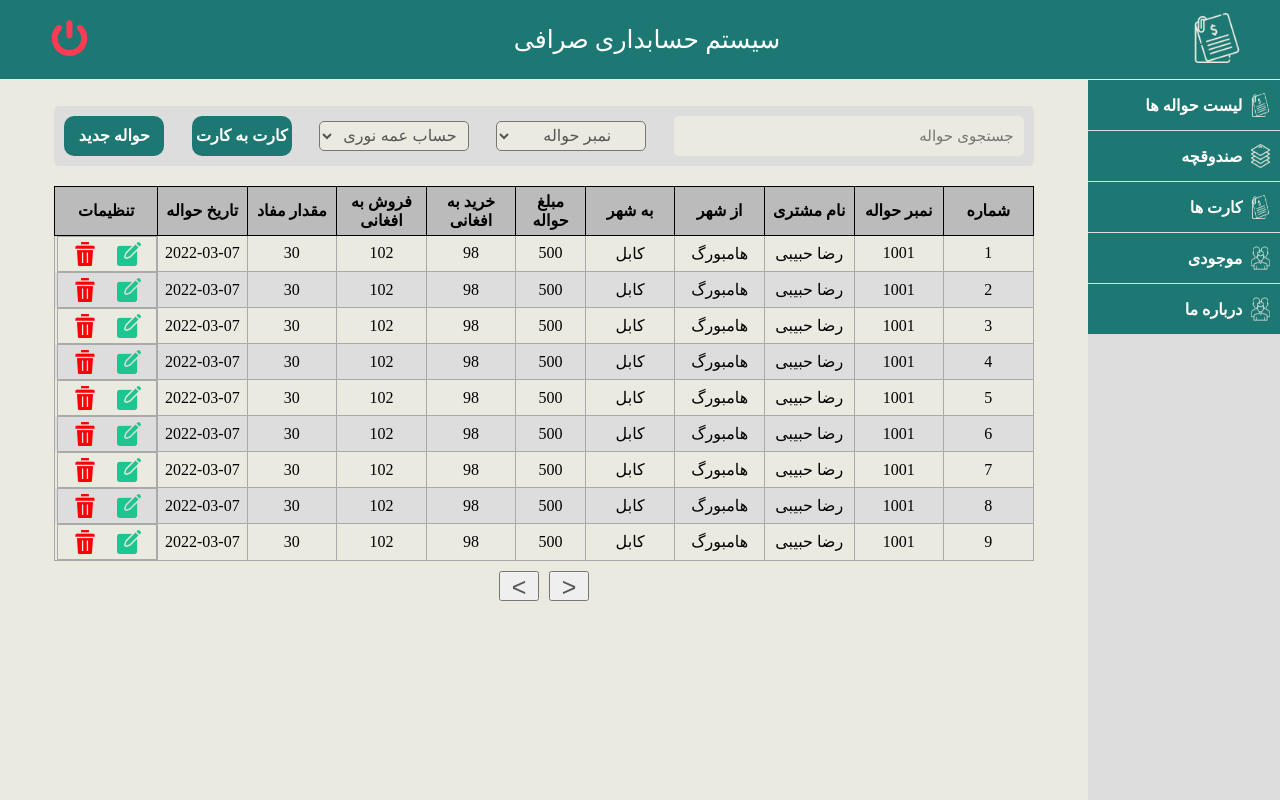
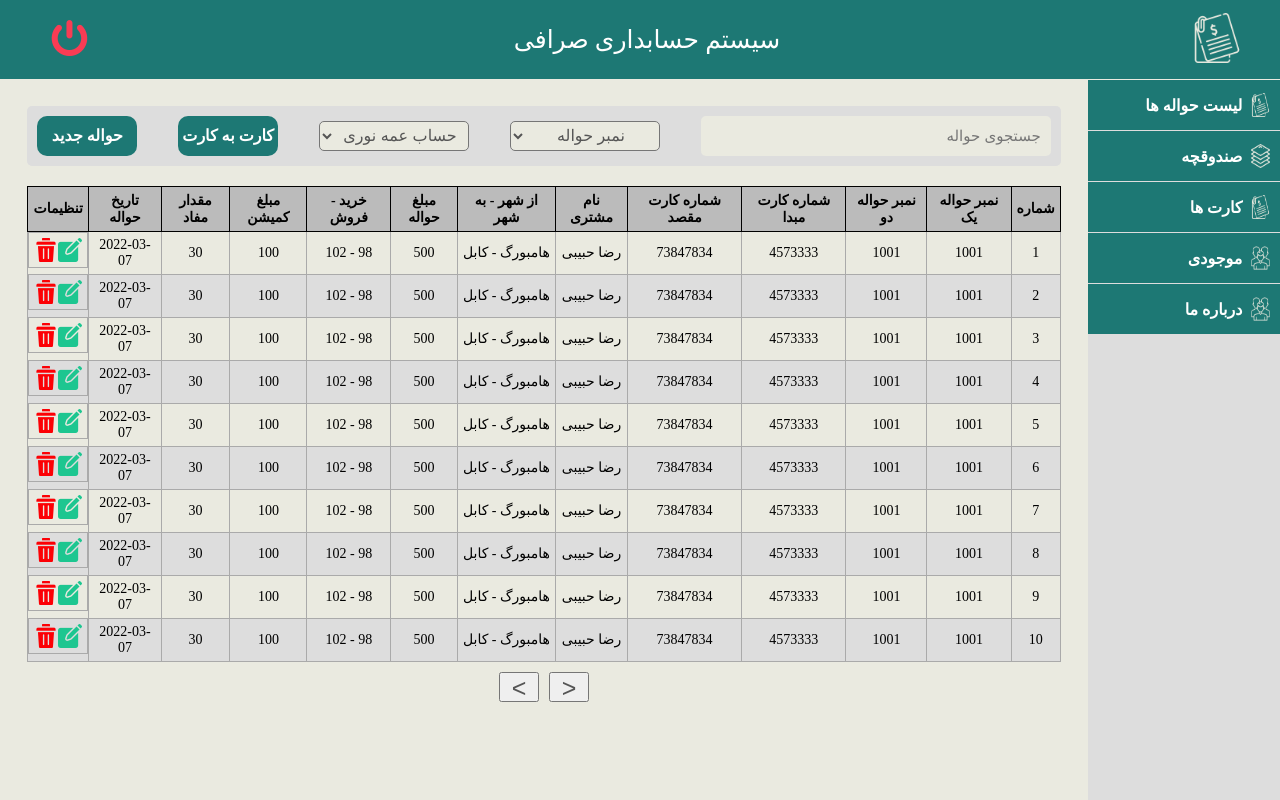
Before and after one commit to RezaHabibi1001/ExchangeFront, a React (Create React App) app: page /home in a window 1280 px wide. Built offline with nearby package versions, Linux system fonts and the light colour scheme.

Commit message:
table  semi finalized

```diff
--- a/src/Components/Home/Home.jsx
+++ b/src/Components/Home/Home.jsx
@@ -8,8 +8,12 @@ export function Home() {
   const [items, setItems] = useState([
     {
       id: "49384934",
+      corporator: "mohammad",
       havala_type: "کارت به کارت",
-      number_havala: "1001",
+      number_havala1: "1001",
+      number_havala2: "1001",
+      from_card: "4573333",
+      to_card: "73847834",
       fullName: "رضا حبیبی",
       from_city: "هامبورگ",
       to_city: "کابل",
@@ -17,120 +21,18 @@ export function Home() {
       sell_price: 102,
       havala_amount: 500,
       // safe: ((sell_price - purchased_price) * havala_amount) / purchased_price,
-      commision: 100,
+      commision_amount: 100,
       safe: 30,
       havala_date: "2022-03-07",
     },
     {
       id: "49384934",
+      corporator: "mohammad",
       havala_type: "کارت به کارت",
-      number_havala: "1001",
-      fullName: "رضا حبیبی",
-      from_city: "هامبورگ",
-      to_city: "کابل",
-
-      purchased_price: 98,
-      sell_price: 102,
-      havala_amount: 500,
-      // safe: ((sell_price - purchased_price) * havala_amount) / purchased_price,
-      safe: 30,
-      havala_date: "2022-03-07",
-    },
-    {
-      id: "49384934",
-      havala_type: "کارت به کارت",
-      number_havala: "1001",
-      fullName: "رضا حبیبی",
-      from_city: "هامبورگ",
-      to_city: "کابل",
-
-      purchased_price: 98,
-      sell_price: 102,
-      havala_amount: 500,
-      // safe: ((sell_price - purchased_price) * havala_amount) / purchased_price,
-      safe: 30,
-      havala_date: "2022-03-07",
-    },
-
-    {
-      id: "49384934",
-      havala_type: "کارت به کارت",
-      number_havala: "1001",
-      fullName: "رضا حبیبی",
-      from_city: "هامبورگ",
-      to_city: "کابل",
-
-      purchased_price: 98,
-      sell_price: 102,
-      havala_amount: 500,
-      // safe: ((sell_price - purchased_price) * havala_amount) / purchased_price,
-      safe: 30,
-      havala_date: "2022-03-07",
-    },
-    {
-      id: "49384934",
-      havala_type: "کارت به کارت",
-      number_havala: "1001",
-      fullName: "رضا حبیبی",
-      from_city: "هامبورگ",
-      to_city: "کابل",
-
-      purchased_price: 98,
-      sell_price: 102,
-      havala_amount: 500,
-      // safe: ((sell_price - purchased_price) * havala_amount) / purchased_price,
-      safe: 30,
-      havala_date: "2022-03-07",
-    },
-    {
-      id: "49384934",
-      havala_type: "کارت به کارت",
-      number_havala: "1001",
-      fullName: "رضا حبیبی",
-      from_city: "هامبورگ",
-      to_city: "کابل",
-
-      purchased_price: 98,
-      sell_price: 102,
-      havala_amount: 500,
-      // safe: ((sell_price - purchased_price) * havala_amount) / purchased_price,
-      safe: 30,
-      havala_date: "2022-03-07",
-    },
-    {
-      id: "49384934",
-      havala_type: "کارت به کارت",
-      number_havala: "1001",
-      fullName: "رضا حبیبی",
-      from_city: "هامبورگ",
-      to_city: "کابل",
-
-      purchased_price: 98,
-      sell_price: 102,
-      havala_amount: 500,
-      // safe: ((sell_price - purchased_price) * havala_amount) / purchased_price,
-      safe: 30,
-      havala_date: "2022-03-07",
-    },
-    {
-      id: "49384934",
-      havala_type: "کارت به کارت",
-      number_havala: "1001",
-      fullName: "رضا حبیبی",
-      from_city: "هامبورگ",
-      to_city: "کابل",
-
-      purchased_price: 98,
-      sell_price: 102,
-      havala_amount: 500,
-      // safe: ((sell_price - purchased_price) * havala_amount) / purchased_price,
-      safe: 30,
-      havala_date: "2022-03-07",
-    },
-    {
-      id: "49384934",
-      havala_type: "کارت به کارت",
-      number_havala: "1001",
+      number_havala1: "1001",
+      number_havala2: "1001",
+      from_card: "4573333",
+      to_card: "73847834",
       fullName: "رضا حبیبی",
       from_city: "هامبورگ",
       to_city: "کابل",
@@ -138,6 +40,159 @@ export function Home() {
       sell_price: 102,
       havala_amount: 500,
       // safe: ((sell_price - purchased_price) * havala_amount) / purchased_price,
+      commision_amount: 100,
+      safe: 30,
+      havala_date: "2022-03-07",
+    },
+    {
+      id: "49384934",
+      corporator: "mohammad",
+      havala_type: "کارت به کارت",
+      number_havala1: "1001",
+      number_havala2: "1001",
+      from_card: "4573333",
+      to_card: "73847834",
+      fullName: "رضا حبیبی",
+      from_city: "هامبورگ",
+      to_city: "کابل",
+      purchased_price: 98,
+      sell_price: 102,
+      havala_amount: 500,
+      // safe: ((sell_price - purchased_price) * havala_amount) / purchased_price,
+      commision_amount: 100,
+      safe: 30,
+      havala_date: "2022-03-07",
+    },
+    {
+      id: "49384934",
+      corporator: "mohammad",
+      havala_type: "کارت به کارت",
+      number_havala1: "1001",
+      number_havala2: "1001",
+      from_card: "4573333",
+      to_card: "73847834",
+      fullName: "رضا حبیبی",
+      from_city: "هامبورگ",
+      to_city: "کابل",
+      purchased_price: 98,
+      sell_price: 102,
+      havala_amount: 500,
+      // safe: ((sell_price - purchased_price) * havala_amount) / purchased_price,
+      commision_amount: 100,
+      safe: 30,
+      havala_date: "2022-03-07",
+    },
+    {
+      id: "49384934",
+      corporator: "mohammad",
+      havala_type: "کارت به کارت",
+      number_havala1: "1001",
+      number_havala2: "1001",
+      from_card: "4573333",
+      to_card: "73847834",
+      fullName: "رضا حبیبی",
+      from_city: "هامبورگ",
+      to_city: "کابل",
+      purchased_price: 98,
+      sell_price: 102,
+      havala_amount: 500,
+      // safe: ((sell_price - purchased_price) * havala_amount) / purchased_price,
+      commision_amount: 100,
+      safe: 30,
+      havala_date: "2022-03-07",
+    },
+    {
+      id: "49384934",
+      corporator: "mohammad",
+      havala_type: "کارت به کارت",
+      number_havala1: "1001",
+      number_havala2: "1001",
+      from_card: "4573333",
+      to_card: "73847834",
+      fullName: "رضا حبیبی",
+      from_city: "هامبورگ",
+      to_city: "کابل",
+      purchased_price: 98,
+      sell_price: 102,
+      havala_amount: 500,
+      // safe: ((sell_price - purchased_price) * havala_amount) / purchased_price,
+      commision_amount: 100,
+      safe: 30,
+      havala_date: "2022-03-07",
+    },
+    {
+      id: "49384934",
+      corporator: "mohammad",
+      havala_type: "کارت به کارت",
+      number_havala1: "1001",
+      number_havala2: "1001",
+      from_card: "4573333",
+      to_card: "73847834",
+      fullName: "رضا حبیبی",
+      from_city: "هامبورگ",
+      to_city: "کابل",
+      purchased_price: 98,
+      sell_price: 102,
+      havala_amount: 500,
+      // safe: ((sell_price - purchased_price) * havala_amount) / purchased_price,
+      commision_amount: 100,
+      safe: 30,
+      havala_date: "2022-03-07",
+    },
+    {
+      id: "49384934",
+      corporator: "mohammad",
+      havala_type: "کارت به کارت",
+      number_havala1: "1001",
+      number_havala2: "1001",
+      from_card: "4573333",
+      to_card: "73847834",
+      fullName: "رضا حبیبی",
+      from_city: "هامبورگ",
+      to_city: "کابل",
+      purchased_price: 98,
+      sell_price: 102,
+      havala_amount: 500,
+      // safe: ((sell_price - purchased_price) * havala_amount) / purchased_price,
+      commision_amount: 100,
+      safe: 30,
+      havala_date: "2022-03-07",
+    },
+    {
+      id: "49384934",
+      corporator: "mohammad",
+      havala_type: "کارت به کارت",
+      number_havala1: "1001",
+      number_havala2: "1001",
+      from_card: "4573333",
+      to_card: "73847834",
+      fullName: "رضا حبیبی",
+      from_city: "هامبورگ",
+      to_city: "کابل",
+      purchased_price: 98,
+      sell_price: 102,
+      havala_amount: 500,
+      // safe: ((sell_price - purchased_price) * havala_amount) / purchased_price,
+      commision_amount: 100,
+      safe: 30,
+      havala_date: "2022-03-07",
+    },
+    {
+      id: "49384934",
+      corporator: "mohammad",
+      havala_type: "کارت به کارت",
+      number_havala1: "1001",
+      number_havala2: "1001",
+      from_card: "4573333",
+      to_card: "73847834",
+      fullName: "رضا حبیبی",
+      from_city: "هامبورگ",
+      to_city: "کابل",
+      purchased_price: 98,
+      sell_price: 102,
+      havala_amount: 500,
+      // safe: ((sell_price - purchased_price) * havala_amount) / purchased_price,
+      commision_amount: 100,
       safe: 30,
       havala_date: "2022-03-07",
     },
@@ -177,7 +232,7 @@ export function Home() {
       safe_amount: e.target.safe_amount?.value,
     };
     console.log("normal havala ", havalaData);
-    setItems([...items, havalaData]);
+    setItems([havalaData, ...items]);
     setNormalHavala(false);
   }
   function handleCardtoCard(e) {
@@ -197,7 +252,7 @@ export function Home() {
       sell_price: e.target.sell_price?.value,
       safe_amount: e.target.safe_amount?.value,
     };
-    setItems([...items, havalaData]);
+    setItems([havalaData, ...items]);
     setcardToCard(false);
   }
 
@@ -482,20 +537,24 @@ export function Home() {
 
           <div className="havala-content">
             <div className="table-container">
-              <table>
+              <table className="home-table">
                 <thead>
                   <tr>
-                    <th className="home-code">شماره</th>
-                    <th className="home-number">نمبر حواله</th>
-                    <th className="home-fullname">نام مشتری</th>
-                    <th className="home-fromCity">از شهر</th>
-                    <th className="home-toCity">به شهر</th>
-                    <th className="home-havalaAmount">مبلغ حواله</th>
-                    <th className="home-purchased"> خرید به افغانی</th>
-                    <th className="home-sell"> فروش به افغانی</th>
-                    <th className="home-safe">مقدار مفاد</th>
-                    <th className="home-date">تاریخ حواله</th>
-                    <th className="home-setting">تنظیمات</th>
+                    <th className="">شماره</th>
+                    <th className="">نمبر حواله یک</th>
+                    <th className="">نمبر حواله دو</th>
+                    <th className="">شماره کارت مبدا</th>
+                    <th className="">شماره کارت مقصد</th>
+
+                    <th className="">نام مشتری</th>
+                    <th className="">از شهر - به شهر</th>
+                    <th className="">مبلغ حواله</th>
+                    <th className=""> خرید - فروش</th>
+                    <th className="">مبلغ کمیشن</th>
+
+                    <th className="">مقدار مفاد</th>
+                    <th className="">تاریخ حواله</th>
+                    <th className="">تنظیمات</th>
                   </tr>
                 </thead>
                 <tbody>
@@ -503,13 +562,18 @@ export function Home() {
                     return (
                       <tr>
                         <td>{index + 1}</td>
-                        <td>{havala.number_havala}</td>
+                        <td>{havala.number_havala1}</td>
+                        <td>{havala.number_havala2}</td>
+                        <td>{havala.from_card}</td>
+                        <td>{havala.to_card}</td>
                         <td>{havala.fullName}</td>
-                        <td>{havala.from_city}</td>
-                        <td>{havala.to_city}</td>
+                        <td>{havala.from_city + " - " + havala.to_city}</td>
                         <td>{havala.havala_amount}</td>
-                        <td>{havala.purchased_price}</td>
-                        <td>{havala.sell_price}</td>
+                        <td>
+                          {havala.purchased_price + " - " + havala.sell_price}
+                        </td>
+                        <td>{havala.commision_amount}</td>
+
                         <td>{havala.safe}</td>
                         <td>{havala.havala_date}</td>
 
--- a/src/Styles/BankCard/Card.css
+++ b/src/Styles/BankCard/Card.css
@@ -35,11 +35,12 @@
 
 /* drugs content */
 .havala-content {
-  width: 90%;
+  width: 95%;
   /* height: 65vh; */
   margin: 0 auto;
   /* background-color: #ddd; */
   overflow-y: scroll;
+  font-size: 14px;
 }
 /* drugs table */
 table {
@@ -87,7 +88,6 @@ tfoot tr td:last-child {
 }
 
 .home-action {
-  width: 100px;
   display: flex;
   flex-direction: row;
   justify-content: space-around;
--- a/src/Styles/Home/Home.css
+++ b/src/Styles/Home/Home.css
@@ -7,7 +7,7 @@
   /* justify-content: space-between; */
 }
 .hawala-header {
-  width: 90%;
+  width: 95%;
   height: 60px;
   background-color: #ddd;
   display: flex;
@@ -33,14 +33,15 @@
 
 /* drugs content */
 .havala-content {
-  width: 90%;
+  width: 95%;
   /* height: 65vh; */
   margin: 0 auto;
   /* background-color: #ddd; */
   overflow-y: scroll;
 }
 /* drugs table */
-table {
+.home-table {
+  height: 45vh;
   direction: rtl;
   width: 100%;
   border: 1px solid #aaa;
@@ -54,7 +55,6 @@ thead tr {
   background-color: #bbb;
 }
 thead tr th {
-  border: 1px solid black;
   padding: 5px;
 }
 tbody tr:nth-child(even) {
@@ -73,21 +73,8 @@ tfoot tr td:last-child {
   border: 1px solid #aaa;
   font-size: 20px;
 }
-.home-code,
-.home-number,
-.home-fullname,
-.home-fromCity,
-.home-toCity,
-.home-havalaAmount,
-.home-purchased,
-.home-sell,
-.home-safe,
-.home-date,
-.home-setting {
-  width: 7%;
-}
+
 .home-action {
-  width: 100px;
   display: flex;
   flex-direction: row;
   justify-content: space-around;
--- a/src/Styles/Market/Market.css
+++ b/src/Styles/Market/Market.css
@@ -7,7 +7,7 @@
   /* justify-content: space-between; */
 }
 .hawala-header {
-  width: 90%;
+  width: 95%;
   height: 60px;
   background-color: #ddd;
   display: flex;
@@ -75,21 +75,8 @@ tfoot tr td:last-child {
   border: 1px solid #aaa;
   font-size: 20px;
 }
-.home-code,
-.home-number,
-.home-fullname,
-.home-fromCity,
-.home-toCity,
-.home-marketAmount,
-.home-purchased,
-.home-sell,
-.home-safe,
-.home-date,
-.home-setting {
-  width: 9%;
-}
+
 .home-action {
-  width: 100px;
   display: flex;
   flex-direction: row;
   justify-content: space-around;
```
